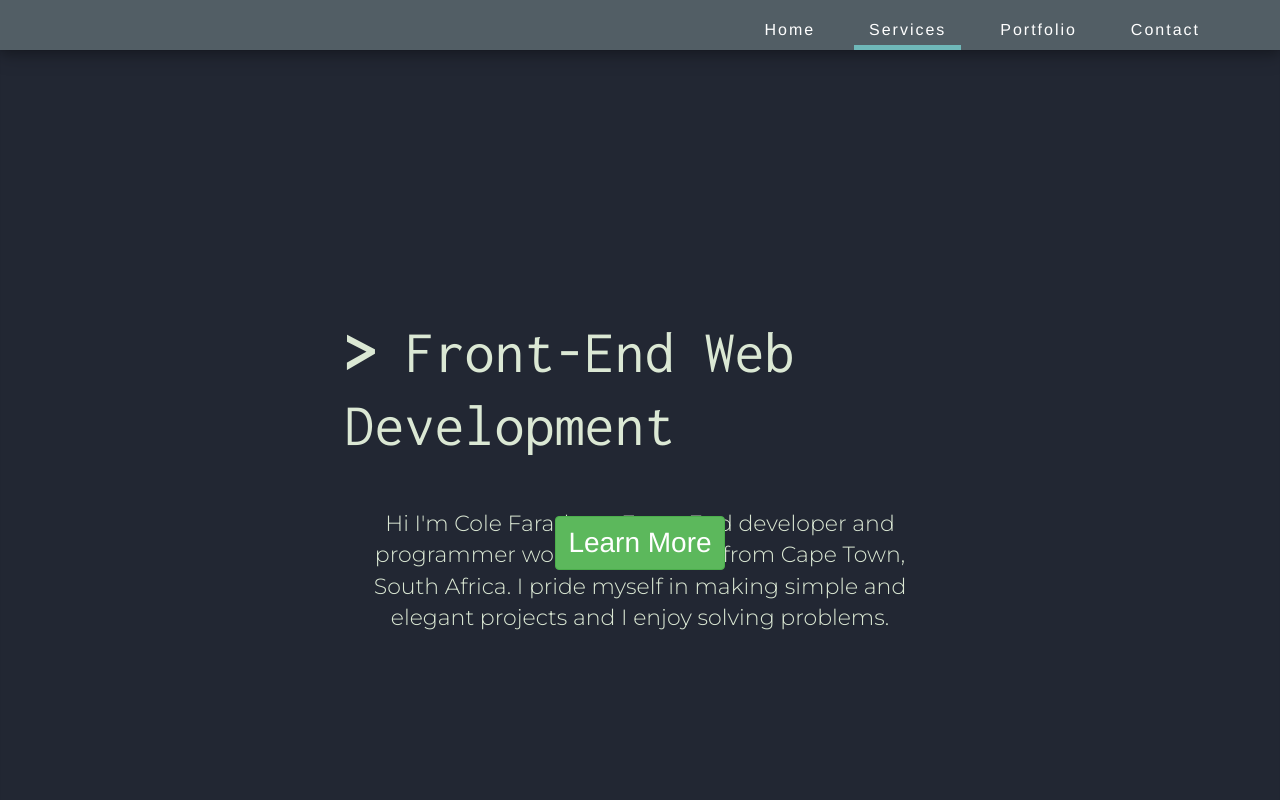
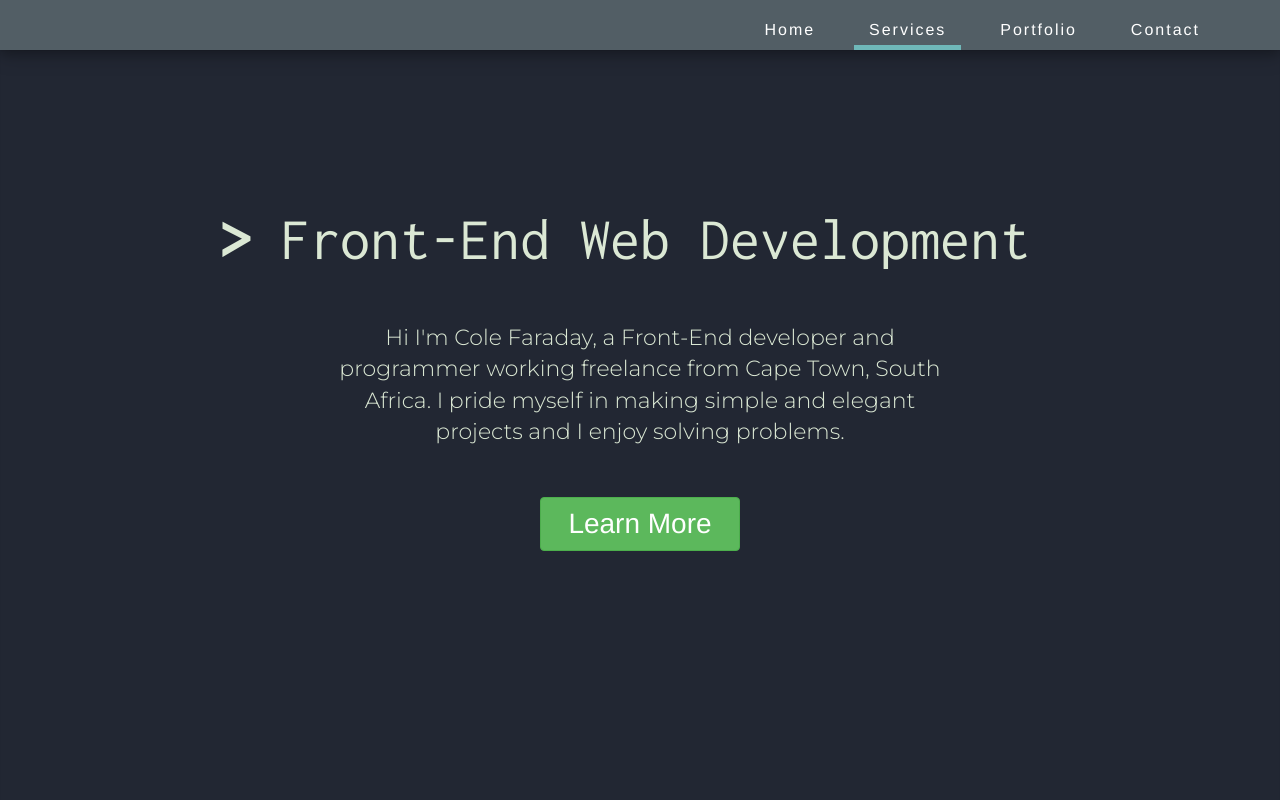
Before and after one commit to ColeFaraday/Portfolio, a plain HTML site: page index.html in a window 1280 px wide. Shown: the top 800 px of the page. Drawn offline with nearby package versions, Linux system fonts and the light colour scheme.

Commit message:
Fixed scrolling links and centered heading

```diff
--- a/index.html
+++ b/index.html
@@ -44,17 +44,17 @@
     <!--Main section-->
     <div class="col-xs-12 nopad">
         <div class="well" id="top-well">
-                <div class="col-md-6 col-md-offset-3 col-xs-12">
-                    <h1 class='type' id='heading' delay='0'> Front-End Web Development</h1>
+            <div id='top-content'>
+                <h1 class='type' id='heading' delay='0'> Front-End Web Development</h1>
+                <div class="col-md-6 col-md-offset-3 col-sm-8 col-sm-offset-2 col-xs-12">
                     <p class='desc'>Hi I'm Cole Faraday, a Front-End developer and programmer working freelance from Cape Town, South Africa. I pride myself in making simple and elegant projects and I enjoy solving problems.</p>
                 </div>
-            <div class='learn-more' >
-                    <a class='btn btn-success' href='#services'>Learn More</a>
+                <a class='btn btn-success learn-more' href='#services'>Learn More</a>
             </div>
         </div>
     </div>
 
-    <div id='services' class='col-md-10 col-md-offset-1 col-sm-12'>
+    <div id='services-container' class='col-md-10 col-md-offset-1 col-sm-12'>
         <div class='center'>
                 <h2 id='services' class='heading underline'>Services</h2>
             <div class='col-md-12 service-list'>
--- a/script.js
+++ b/script.js
@@ -9,7 +9,7 @@ $(document).ready(function(){
         if(target.length) {
             event.preventDefault();
             $("html, body").stop().animate({
-                scrollTop : target.offset().top-100+target.innerWidth() - target.width()
+                scrollTop : target.offset().top - parseInt(target.css('margin-top')) -  parseInt($('.navbar').height())
             }, 1000, function() { override=-1 });
         }
     });
@@ -37,7 +37,7 @@ function animateType() {
            function typeKey() {
                if (i > str.length) clearInterval(id);
                else {
-                   $(e).html('<strong>></strong>' + str.slice(0, i) + "<span id='caret'></span>");
+                   $(e).html('<strong>></strong>' + str.slice(0, i) + "<span id='caret'></span>" + '<span class="invis">' + str.slice(i) +'</span>');
                }
                i++;
            }
--- a/style.css
+++ b/style.css
@@ -86,6 +86,7 @@ h2, .service-list h4 {
 h2 {
     font-size: 32px;
     margin-top: 68px;
+    margin-bottom: 68px;
 }
 
 h4 {
@@ -103,27 +104,47 @@ h2:before {
 }
 
 #top-well {
+    display: flex;
+    flex-direction: column;
+    justify-content: center;
+    margin: 0;
+    padding: 0;
     background-color: #222733;
     border-radius: 0px;
     border: none !important;
     height: 100vh;
+
+}
+
+#heading {
+    display: block;
+    text-align: center;
+    font-size: 60px;
+    width: 100%;
+    margin: 0 auto;
+    font-family: 'Inconsolata', monospace;
+    opacity: 0;
+}
+
+#top-content {
+    margin-top: -150px;
+}
+
+.desc {
+    margin-top: 50px;
+    margin-bottom: 50px;
+    font-size: 22px;
+    text-align: center;
 }
 
 .learn-more {
-    position: absolute;
-    left: 0; right: 0;
-    margin-left: 0;
-    margin-right: 0;
-    width: 100%;
-    bottom: 300px;
+    display: block;
+    clear: both;
+    margin: 0 auto;
+    width: 200px;
     text-align: center;
-}
-
-.learn-more a {
     font-size: 28px;
 }
-
-
 
 .nopad {
     padding: 0 !important;
@@ -226,21 +247,6 @@ form {
     border-color: #ccc !important;
 }
 
-#heading {
-    font-size: 60px;
-    width: 100%;
-    margin: 0 auto;
-    margin-top: 250px;
-    font-family: 'Inconsolata', monospace;
-    padding-bottom: 20px;
-    opacity: 0;
-}
-
-.desc {
-    margin-top: 30px;
-    font-size: 22px;
-    text-align: center;
-}
 
 #caret {
     position: relative;
@@ -250,6 +256,10 @@ form {
     top: 10px;
     animation:
         caret-blink  1.25s step-end infinite;
+}
+
+.invis {
+    color: transparent;
 }
 
 .thumbnail {
@@ -366,7 +376,7 @@ form {
 }
 
 
-#services {
+#services-container {
     margin-bottom: 150px;
 }
 
@@ -387,9 +397,6 @@ form {
     letter-spacing: 0.1em;
     text-transform: uppercase;
 }
-
-
-
 
 .service-item {
     border: 2px solid white;
@@ -424,7 +431,7 @@ form {
         margin: 0px;
     }
 
-    #services {
+    #services-container {
         margin: 0px;
     }
 }
```
Also changed, not shown: 4 other files.
